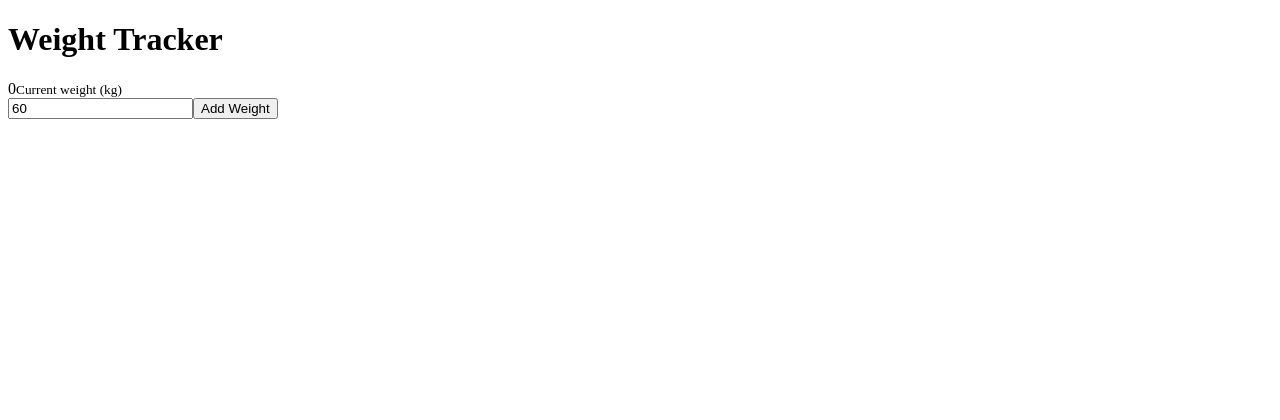
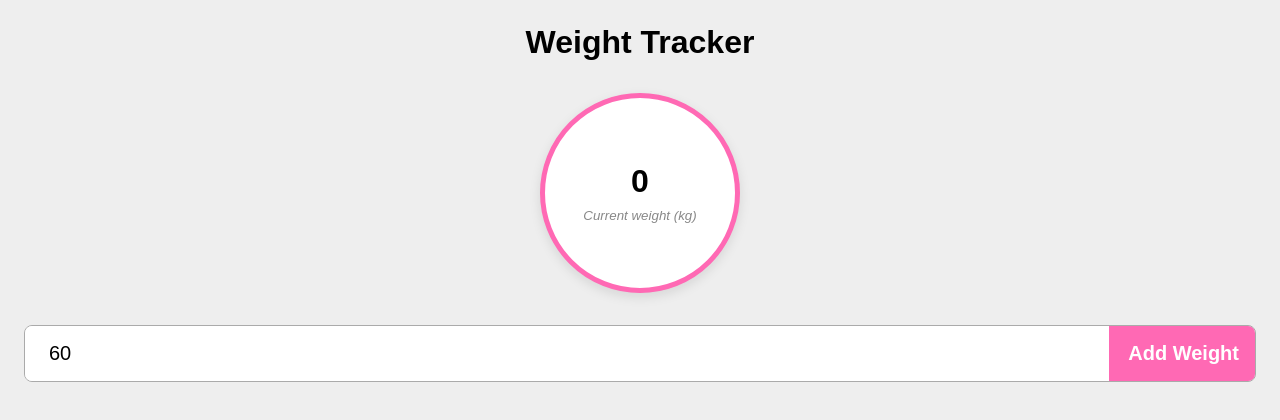
Before and after one commit to daniuboa/Weight_Tracker, a Vue app: page / in a window 1280 px wide. Shown: the top 420 px of the page. Built offline with nearby package versions, Linux system fonts and the light colour scheme.

Commit message:
Add styling

```diff
--- a/src/App.vue
+++ b/src/App.vue
@@ -108,4 +108,132 @@
 </template>
 
 <style>
+* {
+  margin: 0;
+  padding: 0;
+  box-sizing: border-box;
+  font-family: "montserrat", sans-serif;
+}
+body {
+  background-color: #eee;
+}
+main {
+  padding: 1.5rem;
+}
+h1 {
+  font-size: 2em;
+  text-align: center;
+  margin-bottom: 2rem;
+}
+h2 {
+  margin-bottom: 1rem;
+  color: #888;
+  font-weight: 400;
+}
+.current {
+  display: flex;
+  flex-direction: column;
+  justify-content: center;
+  align-items: center;
+  width: 200px;
+  height: 200px;
+
+  text-align: center;
+  background-color: white;
+  border-radius: 999px;
+  box-shadow: 0 4px 12px rgba(0, 0, 0, 0.1);
+  border: 5px solid hwb(330 41% 0%);
+
+  margin: 0 auto 2rem;
+}
+.current span {
+  display: block;
+  font-size: 2em;
+  font-weight: bold;
+  margin-bottom: 0.5rem;
+}
+.current small {
+  color: #888;
+  font-style: italic;
+}
+form {
+  display: flex;
+  margin-bottom: 2rem;
+  border: 1px solid #aaa;
+  border-radius: 0.5rem;
+  overflow: hidden;
+  transition: 200ms linear;
+}
+form:focus-within,
+form:hover {
+  border-color: hotpink;
+  border-width: 2px;
+}
+form input[type="number"] {
+  appearance: none;
+  outline: none;
+  border: none;
+  background-color: white;
+  flex: 1 1 0%;
+  padding: 1rem 1.5rem;
+  font-size: 1.25rem;
+}
+form input[type="submit"] {
+  appearance: none;
+  outline: none;
+  border: none;
+  cursor: pointer;
+  background-color: hotpink;
+  padding: 0.5rem 1rem;
+  color: white;
+  font-size: 1.25rem;
+  font-weight: 700;
+  transition: 200ms linear;
+  border-left: 3px solid transparent;
+}
+form input[type="submit"]:hover {
+  background-color: white;
+  color: hotpink;
+  border-left-color: hotpink;
+}
+.canvas-box {
+  width: 100%;
+  max-width: 720px;
+  background-color: white;
+  padding: 1rem;
+  border-radius: 0.5rem;
+  box-shadow: 0 4px 12px rgba(0, 0, 0, 0.1);
+  margin-bottom: 2rem;
+}
+.weight-history ul {
+  list-style: none;
+  padding: 0;
+  margin: 0;
+}
+.weight-history ul li {
+  display: flex;
+  justify-content: space-between;
+  align-items: center;
+  padding: 0.5rem;
+  cursor: pointer;
+}
+.weight-history ul li:nth-child(even) {
+  background-color: #dfdfdf;
+}
+.weight-history ul li:hover {
+  background-color: #f8f8f8;
+}
+.weight-history ul li:last-of-type {
+  border-bottom: none;
+}
+.weight-history ul li span {
+  display: block;
+  font-size: 1.25rem;
+  font-weight: 700;
+  margin-right: 1rem;
+}
+.weight-history ul li small {
+  color: #888;
+  font-style: italic;
+}
 </style>
```
